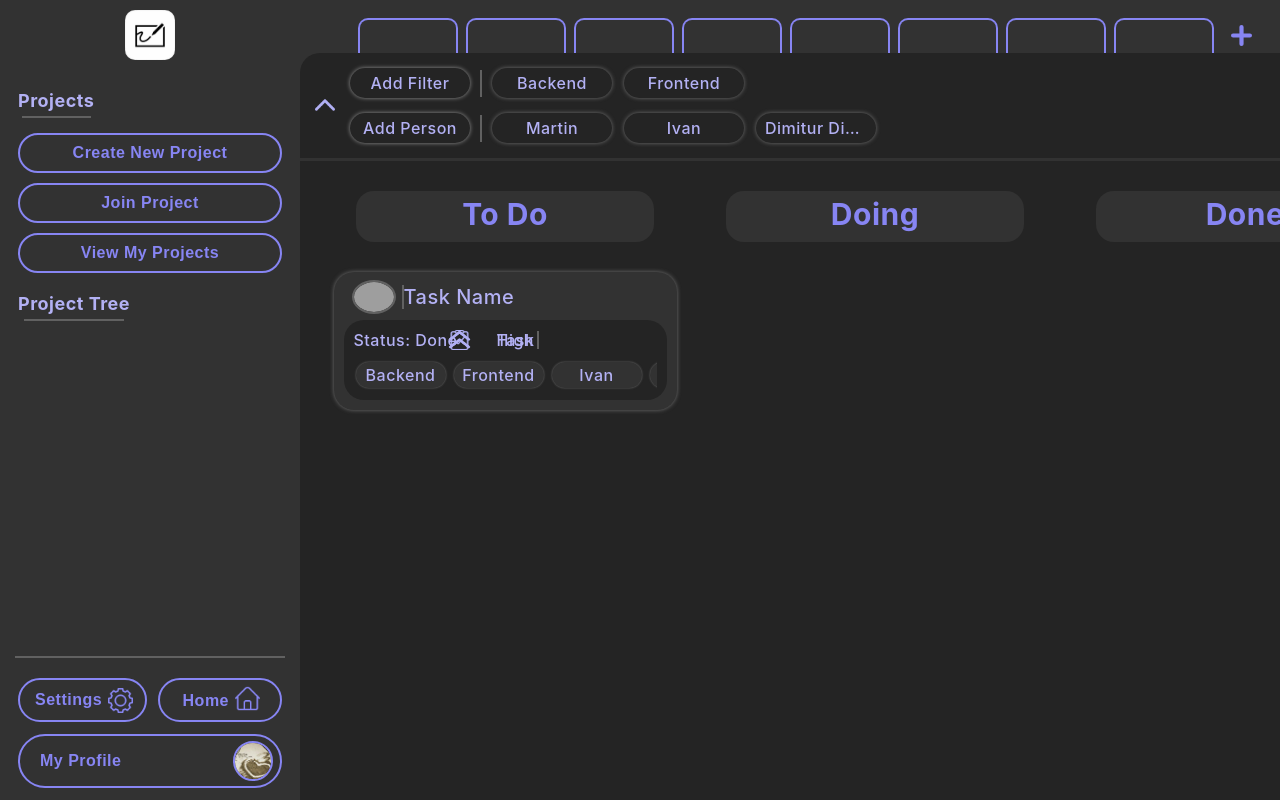
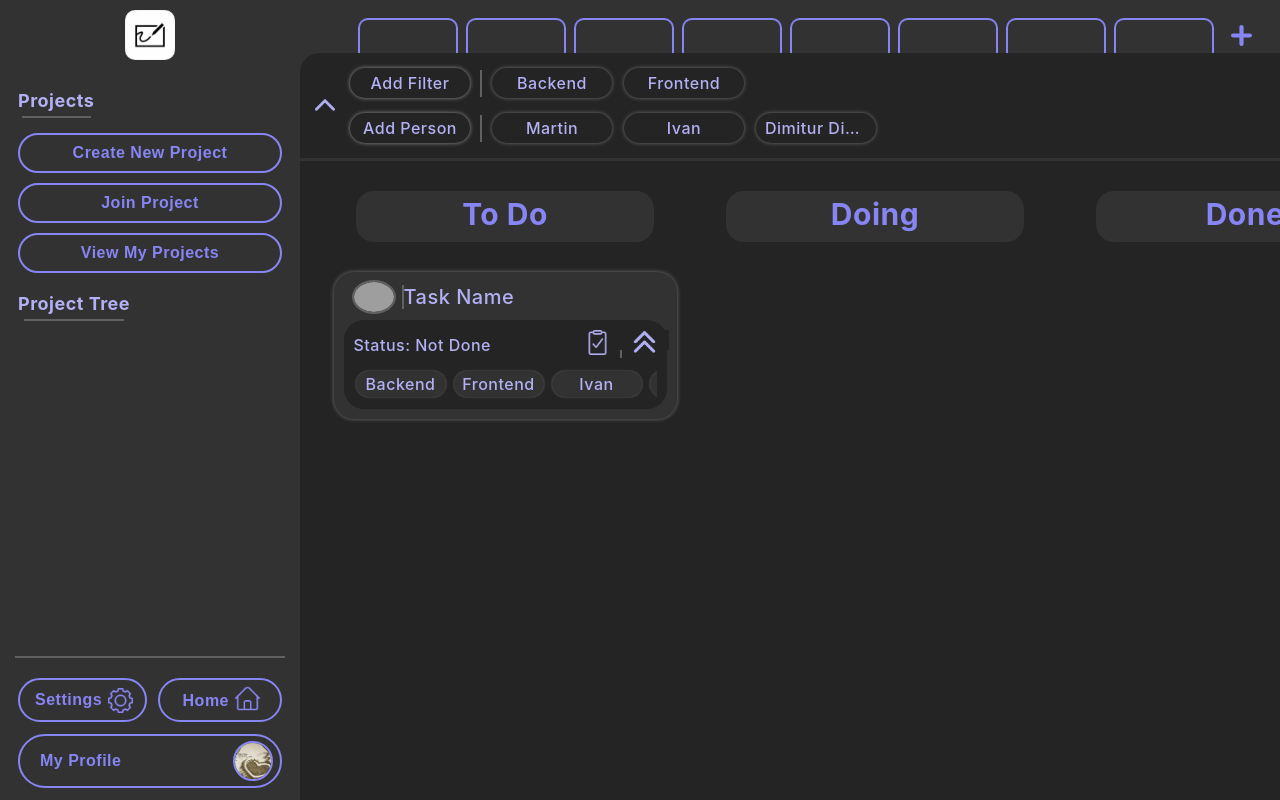
Before and after one commit to DonPull/Kanban-Board, a React (Create React App) app in the folder frontend/: page / in a window 1280 px wide. Shown: the top 800 px of the page. Built offline with nearby package versions, Linux system fonts and the light colour scheme; grey boxes are pictures that could not be loaded.

Commit message:
Worked a bit more on the task-icons-text-slide animation. Need to fix hover, border dissapearing & more.

```diff
--- a/frontend/src/components/Content/KanbanBoard/KanbanBoard.css
+++ b/frontend/src/components/Content/KanbanBoard/KanbanBoard.css
@@ -79,6 +79,12 @@
 }
 
 
+/* .task-type-info-container{
+    justify-self: flex-start;
+}
+.task-priority-info-container{
+    justify-self: flex-end;
+} */
 
 
 /* @keyframes image-slide {
@@ -98,6 +104,21 @@
 
 @keyframes image-slide {
     0% {
+        margin-right: 0px;
+    }
+    60% {
+        margin-right: 0px;
+    }
+    90% {
+        margin-right: 80px;
+    }
+    100% {
+        margin-right: 80px;
+    }
+}
+
+/* @keyframes image-slide {
+    0% {
         transform: translatex(0px);
     }
     60% {
@@ -109,7 +130,7 @@
     100% {
         transform: translatex(-80px);
     }
-}
+} */
 
 @keyframes text-slide {
     0% {
@@ -135,27 +156,33 @@
 } */
 
 .task-info-icons-animation-container{
+    justify-content: flex-end;
     width: 130px;
 }
 
 .image-container {
-    position: absolute;
+    /* position: absolute; */
+    /* position: relative; */
     z-index: 2;
 }
 
-.image-container img{
--webkit-animation: image-slide 1s cubic-bezier(.5,.5,0,1);
+.image-container img:hover{
+
+    -webkit-animation: image-slide 1s cubic-bezier(.5,.5,0,1);
     animation: image-slide 1s cubic-bezier(.5,.5,0,1);
+    /* animation-iteration-count: infinite; */
+
     animation-fill-mode: forwards;
     -webkit-animation-fill-mode: forwards;
-    height: 20px;
+    /* height: 20px; */
 }
 
 
 .text-container {
     position: absolute;
+    /* position: relative; */
     z-index: 1;
-    margin-left: -30px;
+    /* margin-left: -30px; */
 }
 .text-container .fading-effect {
     position: absolute;
@@ -164,8 +191,19 @@
     right: 0;
     width: 100%;
     background: var(--theme-color-bg);
+
+    /* -webkit-animation: text-slide 1s cubic-bezier(.5,.5,0,1);
+    animation: text-slide 1s cubic-bezier(.5,.5,0,1);
+    animation-iteration-count: infinite; */
+
+    /* animation-fill-mode: forwards;
+    -webkit-animation-fill-mode: forwards; */
+}
+
+.text-container .fading-effect:hover{
     -webkit-animation: text-slide 1s cubic-bezier(.5,.5,0,1);
     animation: text-slide 1s cubic-bezier(.5,.5,0,1);
+    /* animation-iteration-count: infinite; */
     animation-fill-mode: forwards;
     -webkit-animation-fill-mode: forwards;
 }
--- a/frontend/src/components/Content/KanbanBoard/Task.jsx
+++ b/frontend/src/components/Content/KanbanBoard/Task.jsx
@@ -12,7 +12,7 @@ import testAssigneeProfilePic from '../../../assets/test_profile_pic_2.jpg';
 class Task extends Component {
     state = {
         taskFilters: ["Backend", "Frontend", "Ivan", "Icovich"],
-        status: "Done"
+        status: "Not Done"
     };
 
     renderTaskFilters() {
@@ -63,6 +63,7 @@ class Task extends Component {
                         <label style={{ marginRight: "auto" }}>Status: {status}</label>
 
                         <div className='task-info-icons-animation-container flex'>
+                            <div className='task-type-info-container flex'>
                                 <div className="image-container">
                                     <img src={taskIcon}/>
                                 </div>
@@ -70,9 +71,11 @@ class Task extends Component {
                                     <label>Task</label>
                                     <div className="fading-effect"></div>
                                 </div>
+                            </div>
 
                             <div className='separator-vertical' />
 
+                            <div className='task-priority-info-container flex'>
                                 <div className="image-container">
                                     <img src={highPriority}/>
                                 </div>
@@ -80,6 +83,8 @@ class Task extends Component {
                                     <label>High</label>
                                     <div className="fading-effect"></div>
                                 </div>
+                            </div>
+
                         </div>
 
                     </div>
```
Lines whose indentation alone changed are shown as unchanged.
